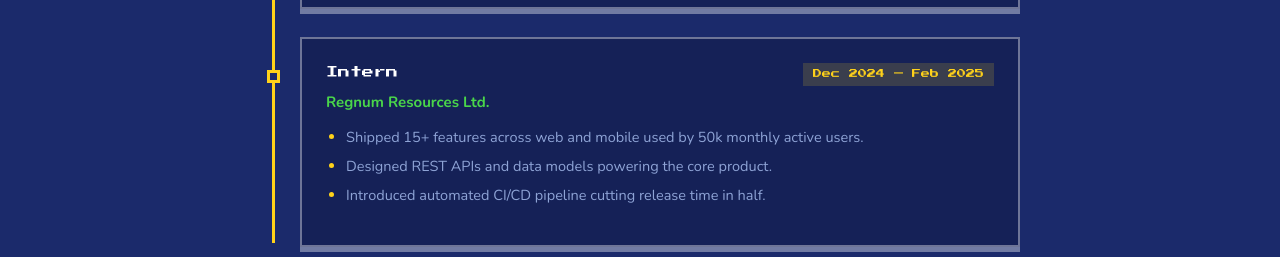
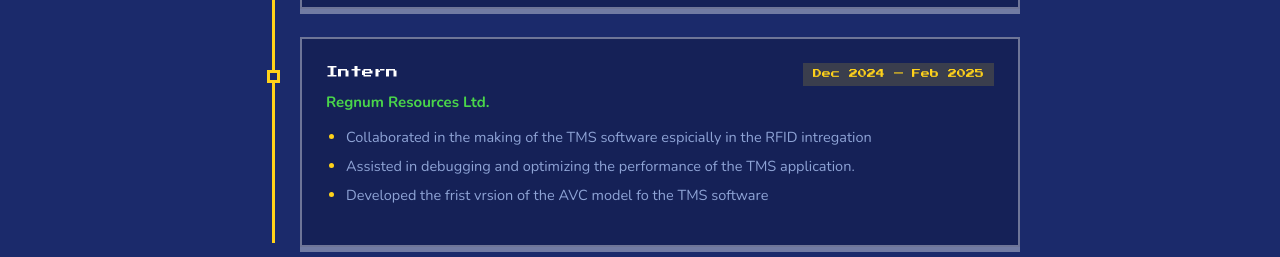
Before and after one commit to MirzaAbyazAwsaf/Portfolio, a React (Vite) app: page / in a window 1280 px wide. Shown: the part 3300-3557 px from the top of the page. Built offline with nearby package versions, Linux system fonts and the light colour scheme.

Commit message:
intern updates

```diff
--- a/src/data.js
+++ b/src/data.js
@@ -105,9 +105,9 @@
     company: 'Regnum Resources Ltd.',
     period: 'Dec 2024 — Feb 2025',
     points: [
-      'Shipped 15+ features across web and mobile used by 50k monthly active users.',
-      'Designed REST APIs and data models powering the core product.',
-      'Introduced automated CI/CD pipeline cutting release time in half.',
+      'Collaborated in the making of the TMS software espicially in the RFID intregation',
+      'Assisted in debugging and optimizing the performance of the TMS application.',
+      'Developed the frist vrsion of the AVC model fo the TMS software',
     ],
     stack: [],
   },
```
